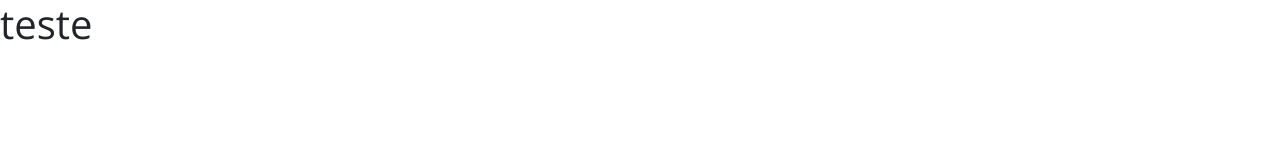
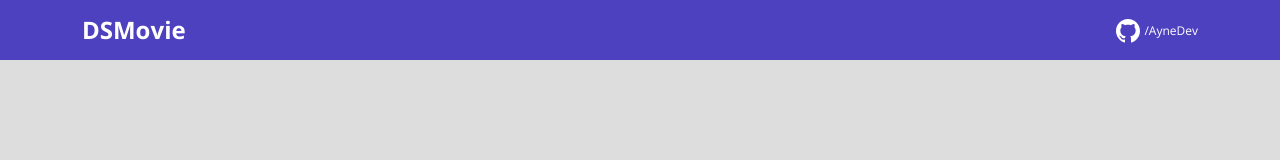
Before and after one commit to AyneNatal/dsmovie, a plain HTML site: page index.html in a window 1280 px wide. Drawn offline with nearby package versions, Linux system fonts and the light colour scheme.

Commit message:
barra superior concluída

```diff
--- a/css/styles.css
+++ b/css/styles.css
@@ -1,8 +1,51 @@
 @import url('https://fonts.googleapis.com/css2?family=Open+Sans:wght@300;400;700&display=swap');
 
-*{
+:root {
+    --bg-main: #DDD;
+    --color-primary: #4D41C0;
+    --color-white: #FFF;
+}
+
+* {
     font-family: 'Open Sans', sans-serif ;
     box-sizing: border-box;
     margin: 0;
     padding: 0;
 }
+
+/*o bootstrap está colocando um margim-bottom nos Hs de 0.5rem, então vou resetar*/
+h1, h2, h3 {
+    margin: 0;;
+}
+
+body {
+    background-color: var(--bg-main);
+}
+
+header {
+    display: flex;
+    background-color: var(--color-primary);
+    color: var(--color-white);
+    height: 60px;
+}
+
+nav {
+    display: flex;
+    align-items: center;
+    justify-content: space-between;
+}
+
+nav h1 {
+    font-size: 24px;
+    font-weight: 700;
+}
+
+nav a {
+    font-size: 12px;
+    font-weight: 400;
+}
+
+a, a:hover {
+    text-decoration: none;
+    color: unset;
+}
--- a/index.html
+++ b/index.html
@@ -10,6 +10,15 @@
     <link rel="stylesheet" href="/css/styles.css">
 </head>
 <body>
-    <h1>teste</h1>
+    <header>
+        <nav class="container"> <!--class q vem do bootstrap-->
+            <h1>DSMovie</h1>
+
+            <div>
+                <img src="/img/githubcat.svg" alt="AyneDev GitHub">
+                <a href="https://github.com/AyneNatal" target="_blank">/AyneDev</a>
+            </div>
+        </nav>
+    </header>
 </body>
 </html>
```
Also changed, not shown: img/githubcat.svg (added).
